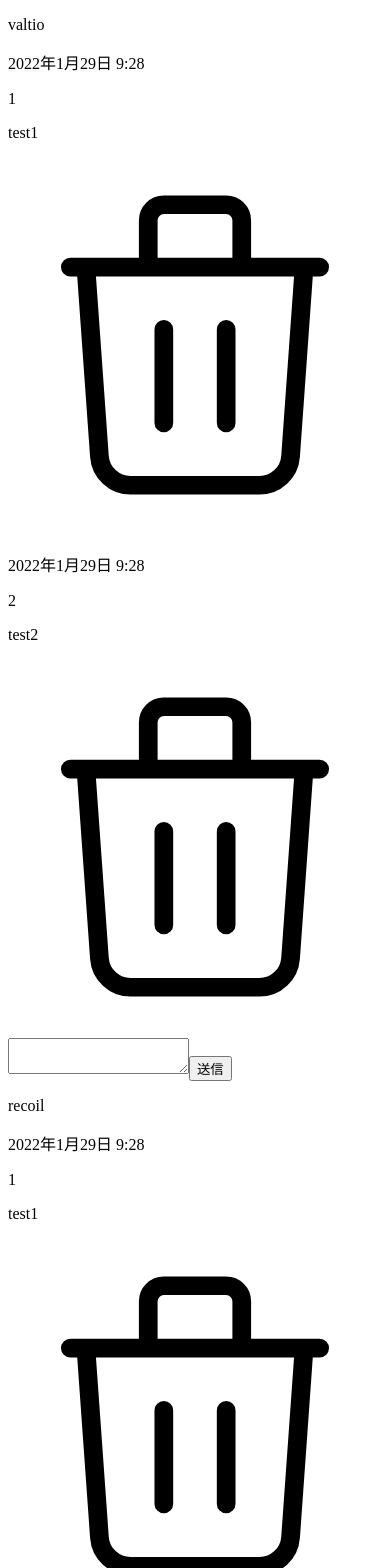
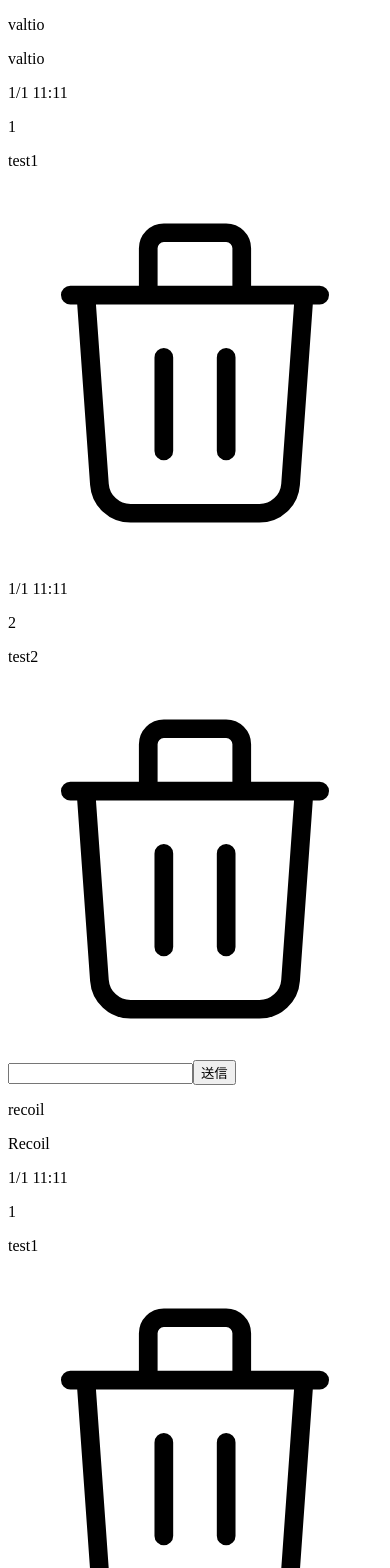
Before and after one commit to K-Keita/Valtio-Recoil_chatDemo, a Next.js app: page / in a window 390 px wide. Shown: the top 1568 px of the page. Built offline with nearby package versions, Linux system fonts and the light colour scheme.

Commit message:
コンポーネントの記述統一化

```diff
--- a/src/components/RecoilComponent.tsx
+++ b/src/components/RecoilComponent.tsx
@@ -3,20 +3,13 @@ import { useForm } from "react-hook-form";
 import { atom, selector, useRecoilState, useRecoilValue } from "recoil";
 import { Chat } from "src/components/chat";
 
-const d = new Date();
-
-const year = d.getFullYear();
-const month = d.getMonth() + 1;
-const date = d.getDate();
-const hour = d.getHours();
-const minute = d.getMinutes();
-
-const nowTime = `${year}年${month}月${date}日 ${hour}:${minute}`;
-
 //recoil
 export const arrState = atom({
   key: "arrState",
-  default: [{a: "test1", b: nowTime}, {a: "test2", b:nowTime}],
+  default: [
+    { a: "test1", b: "1/1 11:11" },
+    { a: "test2", b: "1/1 11:11" },
+  ],
 });
 
 export const charCountState = selector({
@@ -43,7 +36,6 @@ export const RecoilComponent = (): JSX.Element => {
 
   // const [状態変数, 状態を変更するための関数] = useRecoilState(atomのkey);
   const [arr, setArr] = useRecoilState(arrState);
-  const count = useRecoilValue(charCountState);
 
   // コンポーネント内部に記述
   const deleteText = (i: number) => {
@@ -52,24 +44,33 @@ export const RecoilComponent = (): JSX.Element => {
   };
 
   const addText = (text: string) => {
-    const newArr = [...arr, {a: text, b: nowTime}];
+    const d = new Date();
+
+    const createdAt = `${
+      d.getMonth() + 1
+    }/${d.getDate()} ${d.getHours()}:${d.getMinutes()}`;
+    const newArr = [...arr, { a: text, b: createdAt }];
     setArr(newArr);
   };
 
   return (
-    <>
-      <div className="py-24 mx-auto w-9/12">
+    <div className="md:w-1/2 p-5">
+      <p className="text-2xl">Recoil</p>
       {arr.map((value, i) => {
         return <Chat key={i} arr={value} i={i} delete={deleteText} />;
       })}
       <form onSubmit={handleSubmit(onSubmit)}>
-          <textarea
+        <input
           {...register("text")}
-            className="block py-2 px-1 my-5 mx-auto w-9/12 bg-white bg-opacity-10 border border-black"
+          className="block p-1 my-3 w-full bg-white bg-opacity-10 border border-gray-500"
         />
-          <button onSubmit={handleSubmit(onSubmit)}>送信</button>
+        <button
+          className="bg-blue-500 px-3 py-1 ml-auto block text-white"
+          onSubmit={handleSubmit(onSubmit)}
+        >
+          送信
+        </button>
       </form>
     </div>
-    </>
   );
 };
--- a/src/components/valtioComponent.tsx
+++ b/src/components/valtioComponent.tsx
@@ -3,21 +3,11 @@ import { useForm } from "react-hook-form";
 import { Chat } from "src/components/chat";
 import { proxy, useSnapshot } from "valtio";
 
-const d = new Date();
-
-const year = d.getFullYear();
-const month = d.getMonth() + 1;
-const date = d.getDate();
-const hour = d.getHours();
-const minute = d.getMinutes();
-
-const nowTime = `${year}年${month}月${date}日 ${hour}:${minute}`;
-
 // valtio
 export const state = proxy<{ arr: { a: string; b: string }[] }>({
   arr: [
-    { a: "test1", b: nowTime },
-    { a: "test2", b: nowTime },
+    { a: "test1", b: "1/1 11:11" },
+    { a: "test2", b: "1/1 11:11" },
   ],
 });
 
@@ -27,7 +17,12 @@ const deleteText = (i: number) => {
 };
 
 const addText = (text: string) => {
-  state.arr.push({ a: text, b: nowTime });
+  const d = new Date();
+
+  const createdAt = `${
+    d.getMonth() + 1
+  }/${d.getDate()} ${d.getHours()}:${d.getMinutes()}`;
+  state.arr.push({ a: text, b: createdAt });
 };
 
 export const ValtioComponent = (): JSX.Element => {
@@ -44,26 +39,23 @@ export const ValtioComponent = (): JSX.Element => {
   const { arr } = useSnapshot(state);
 
   return (
-    <>
-      <div className="py-24 mx-auto w-9/12">
+    <div className="md:w-1/2 p-5">
+      <p className="text-2xl">valtio</p>
       {arr.map((value, i) => {
-          return (
-            <Chat
-              key={i}
-              arr={value}
-              i={i}
-              delete={deleteText}
-            />
-          );
+        return <Chat key={i} arr={value} i={i} delete={deleteText} />;
       })}
       <form onSubmit={handleSubmit(onSubmit)}>
-          <textarea
+        <input
           {...register("text")}
-            className="block py-2 px-1 my-5 mx-auto w-9/12 bg-white bg-opacity-10 border border-black"
+          className="block p-1 my-3 w-full bg-white bg-opacity-10 border border-gray-500"
         />
-          <button onSubmit={handleSubmit(onSubmit)}>送信</button>
+        <button
+          className="bg-blue-500 px-3 py-1 ml-auto block text-white"
+          onSubmit={handleSubmit(onSubmit)}
+        >
+          送信
+        </button>
       </form>
     </div>
-    </>
   );
 };
```
Lines whose indentation alone changed are shown as unchanged.
